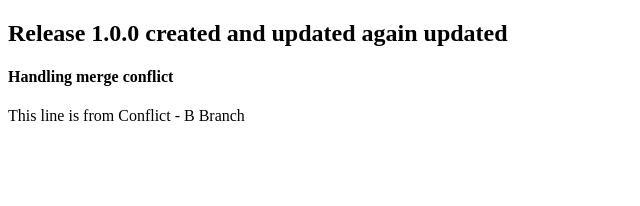
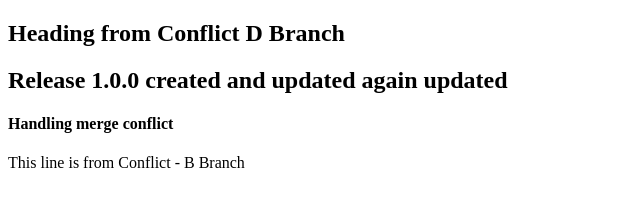
Before and after one commit to Brijbihari24/github-develop-flow, a plain HTML site: page index.html in a window 1280 px wide. Shown: the whole page, without its empty margins (0-640 px from the left). Drawn offline with Linux system fonts and the light colour scheme.

Commit message:
feat: new heading added

```diff
--- a/index.html
+++ b/index.html
@@ -7,6 +7,7 @@
   </head>
   <body>
     <section>
+      <h1>Heading from Conflict D Branch</h1>
       <h2>Release 1.0.0 created and updated again updated</h2>
       <h4>Handling merge conflict</h4>
       <p>This line is from Conflict - B Branch</p>
```
